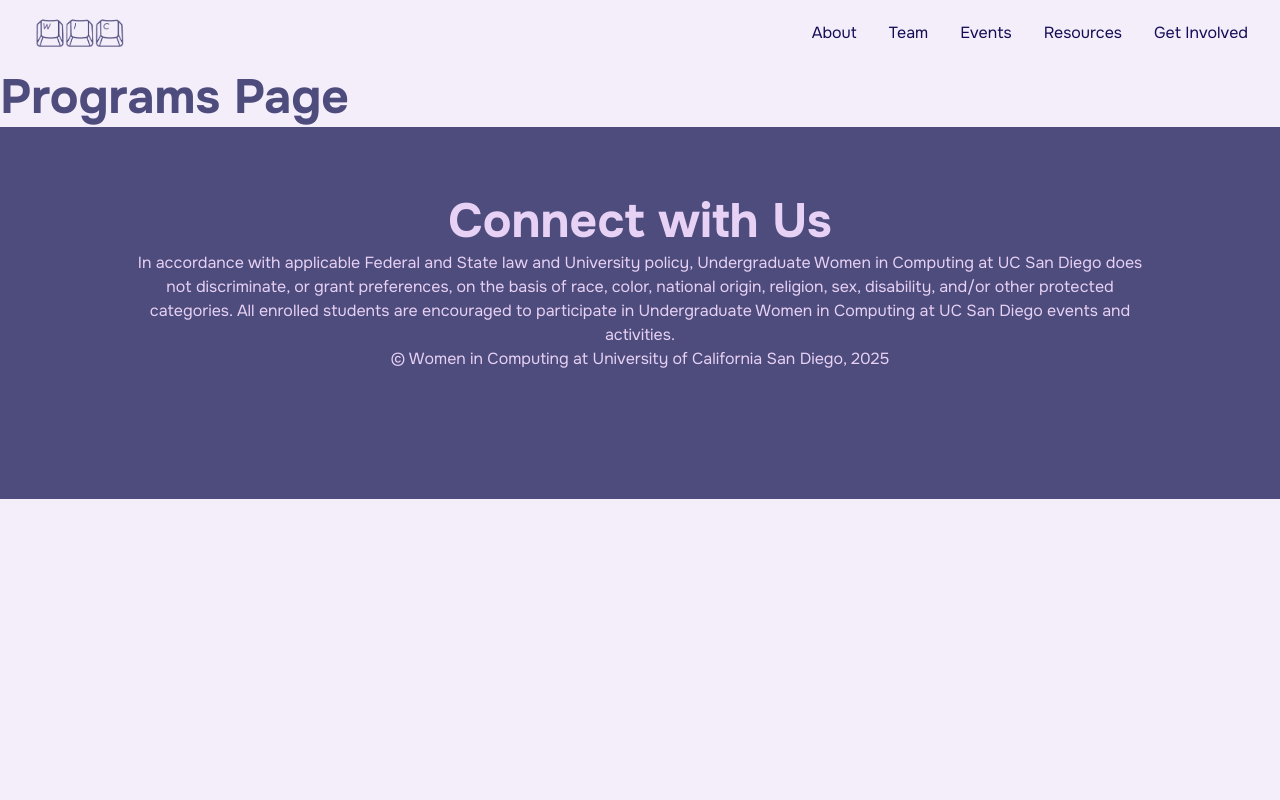
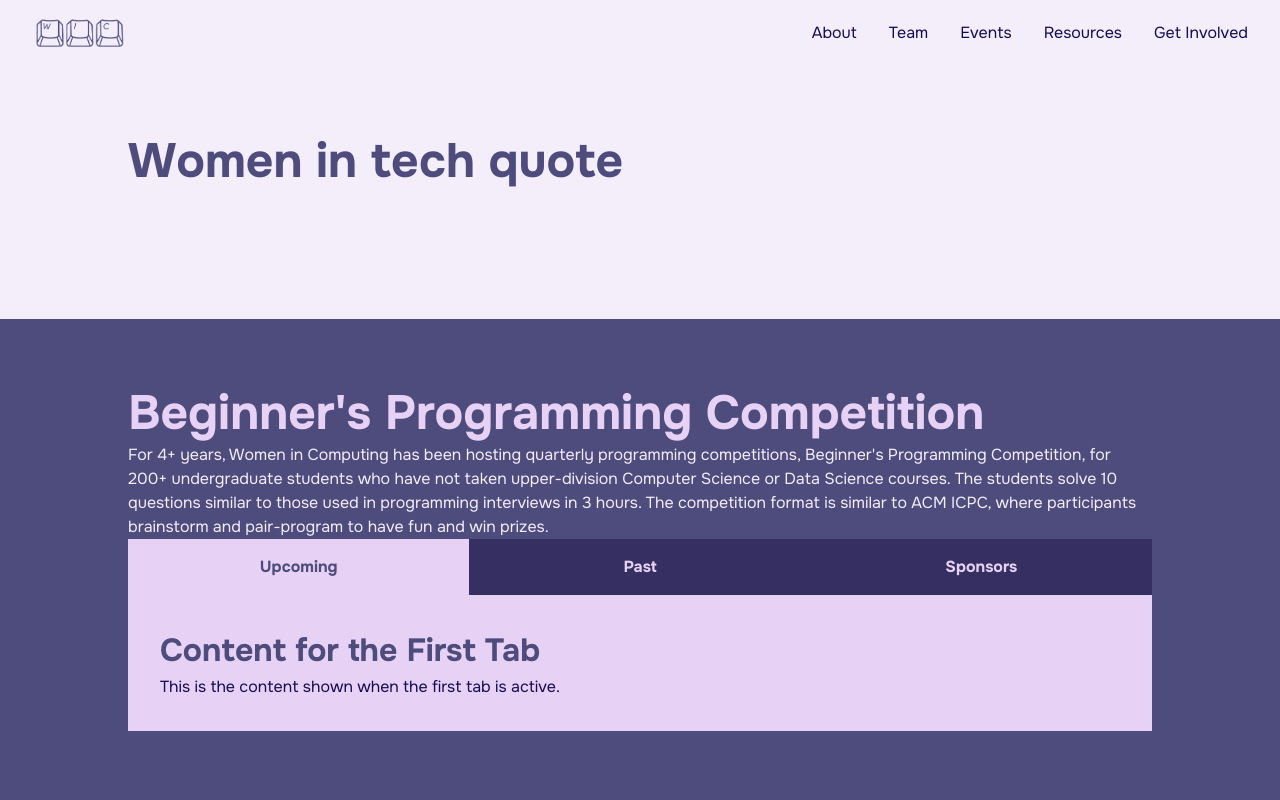
Before and after one commit to wicatucsd/wicatucsd.github.io, a Next.js app: page /programs in a window 1280 px wide. Shown: the top 800 px of the page. Built offline with nearby package versions, Linux system fonts and the light colour scheme.

Commit message:
Add BPC tabs

```diff
--- a/package.json
+++ b/package.json
@@ -20,7 +20,8 @@
     "papaparse": "^5.5.2",
     "postcss": "^8.5.3",
     "react": "^19.0.0",
-    "react-dom": "^19.0.0"
+    "react-dom": "^19.0.0",
+    "react-tabs": "^6.1.0"
   },
   "devDependencies": {
     "@eslint/eslintrc": "^3",
--- a/src/app/programs/page.tsx
+++ b/src/app/programs/page.tsx
@@ -1,7 +1,61 @@
+"use client";
+import { Tab, Tabs, TabList, TabPanel } from "react-tabs";
+
 export default function Programs() {
   return (
-    <div>
-      <h1>Programs Page</h1>
-    </div>
+    <main>
+      <section>
+        <h1>Women in tech quote</h1>
+      </section>
+      <section className="bg-primary-medium text-gray-light">
+        <h1 className="text-primary-light">Beginner's Programming Competition</h1>
+        <p>For 4+ years, Women in Computing has been hosting quarterly programming competitions, Beginner's Programming Competition, for 200+ undergraduate students who have not taken upper-division Computer Science or Data Science courses. The students solve 10 questions similar to those used in programming interviews in 3 hours. The competition format is similar to ACM ICPC, where participants brainstorm and pair-program to have fun and win prizes.</p>
+        <Tabs className="text-gray-dark">
+            <TabList className="flex justify-between w-full">
+            <Tab
+              className="flex-1 text-center bg-primary-dark p-sm font-bold text-primary-light outline-none"
+              selectedClassName="bg-primary-light text-primary-medium"
+            >
+              Upcoming
+            </Tab>
+            <Tab
+              className="flex-1 text-center bg-primary-dark p-sm font-bold text-primary-light outline-none"
+              selectedClassName="bg-primary-light text-primary-medium"
+            >
+              Past
+            </Tab>
+            <Tab
+              className="flex-1 text-center bg-primary-dark p-sm font-bold text-primary-light outline-none"
+              selectedClassName="bg-primary-light text-primary-medium"
+            >
+              Sponsors
+            </Tab>
+          </TabList>
+          <div className="bg-primary-light p-md">
+            <TabPanel>
+              <h2>Content for the First Tab</h2>
+              <p>This is the content shown when the first tab is active.</p>
+            </TabPanel>
+            <TabPanel>
+              <h2>Content for the Second Tab</h2>
+              <p>Here's some info for the second tab.</p>
+            </TabPanel>
+            <TabPanel>
+              <h2>Content for the Third Tab</h2>
+              <p>Third tab is here with its own content!</p>
+            </TabPanel>
+          </div>
+        </Tabs>
+      </section>
+      <section>
+        <h1>Empowerment and Development for Girls in Engineering (EDGE)</h1>
+      </section>
+      <section className="bg-primary-medium text-gray-light">
+        <h1 className="text-primary-light">Mentor-Mentee</h1>
+      </section>
+      <section>
+        <h1>Project Teams</h1>
+      </section>
+    </main>
   );
-}
+};
```
Also changed, not shown: 1 other file (tests, documents, lock files or other folders).
